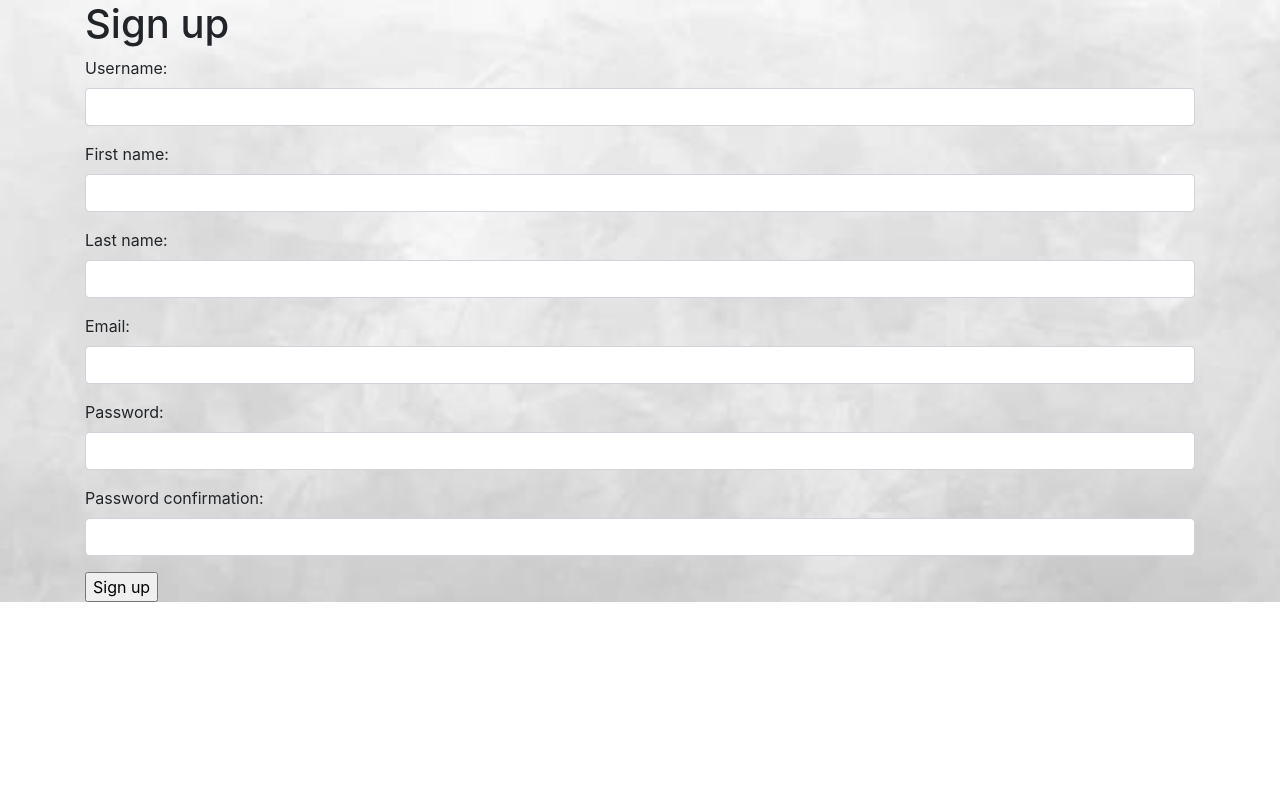
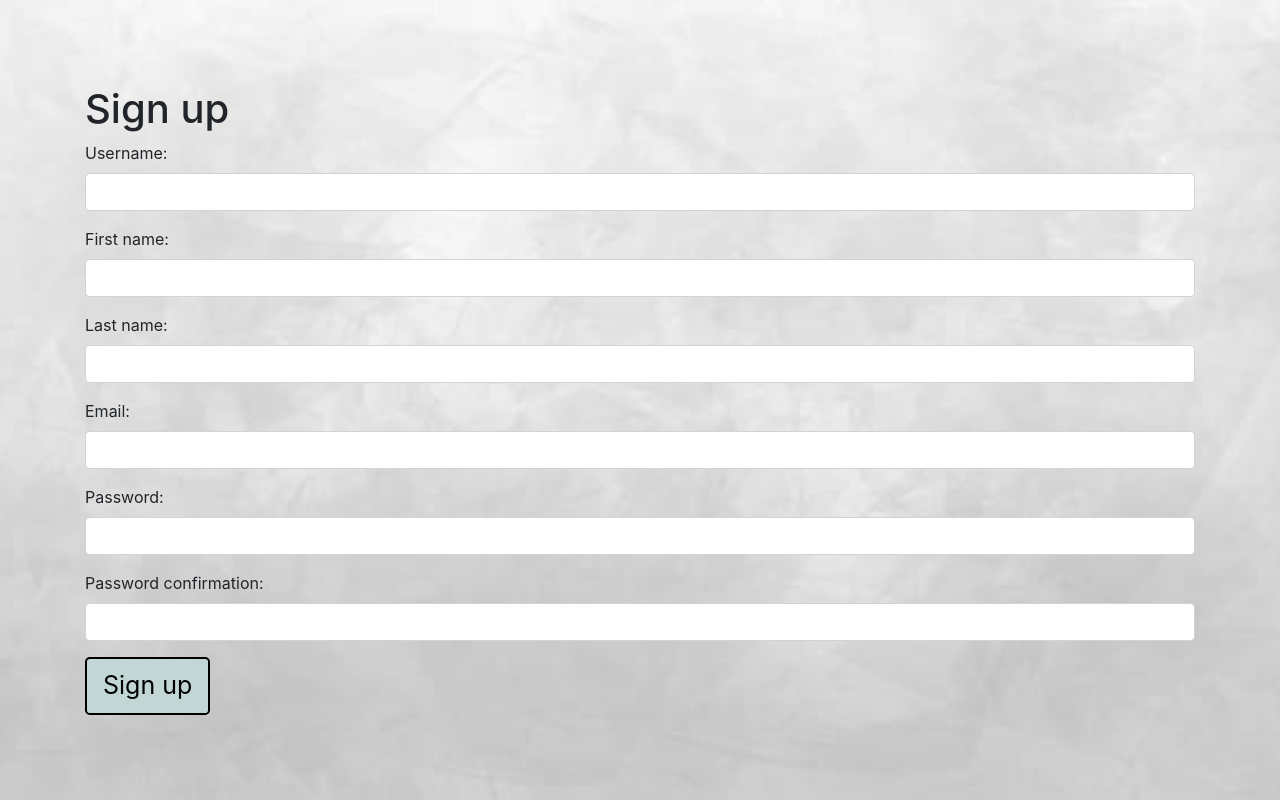
Before and after one commit to muzami1ali/Orca, a Django app: page /sign_up/ in a window 1280 px wide. Run offline with Django 4.2, Linux system fonts and the light colour scheme; some libraries are stand-ins or nearby versions.

Commit message:
sign up page interface reworked

```diff
--- a/lessons/templates/sign_up.html
+++ b/lessons/templates/sign_up.html
@@ -1,7 +1,7 @@
 {% extends 'base.html' %}
 {% block body%}
 
-<div class="container">
+<div class="container vh-100">
   <div class="row h-100">
     <div class="col-12 my-auto">
       <h1>Sign up</h1>
@@ -9,7 +9,7 @@
         {% csrf_token %}
         {% load widget_tweaks %}
         {%for field in form %}
-          <div class="mb-3">
+          <div class="mb-3" >
             {{field.label_tag}}
             {% if form.is_bound %}
               {% if field.errors %}
@@ -28,7 +28,7 @@
             </div>
           </div>
         {% endfor %}
-        <input type="submit" value="Sign up" >
+        <input type="submit" value="Sign up" class = "btn btn-lg custom-button" >
       </form>
     </div>
   </div>
```
